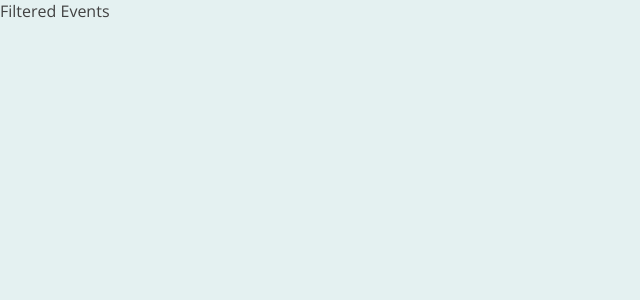
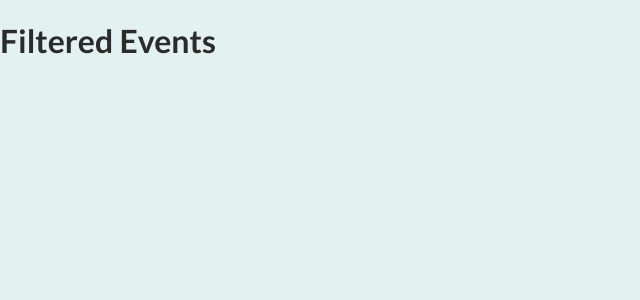
Before and after one commit to NMY0d4/NextJs-events-app, a Next.js app: page /events in a window 1280 px wide. Shown: the top 300 px of the page, without its empty margins (0-640 px from the left). Built offline with nearby package versions, Linux system fonts and the light colour scheme.

Commit message:
transform eventId to folder for file

```diff
--- a/pages/events/[...slug].js
+++ b/pages/events/[...slug].js
@@ -1,7 +1,9 @@
-import React from 'react'
+import React from 'react';
 
 export default function FilteredEvents() {
   return (
-    <div>Filtered Events</div>
-  )
+    <div>
+      <h1>Filtered Events</h1>
+    </div>
+  );
 }
--- a/pages/events/index.js
+++ b/pages/events/index.js
@@ -1,9 +1,9 @@
 import React from 'react';
 
-export default function Events() {
+export default function AllEvents() {
   return (
     <div>
-      <h1> some events...</h1>
+      <h1> All Events</h1>
     </div>
   );
 }
```
Also changed, not shown: pages/events/[eventId].js (renamed from pages/events/[id]/index.js).
